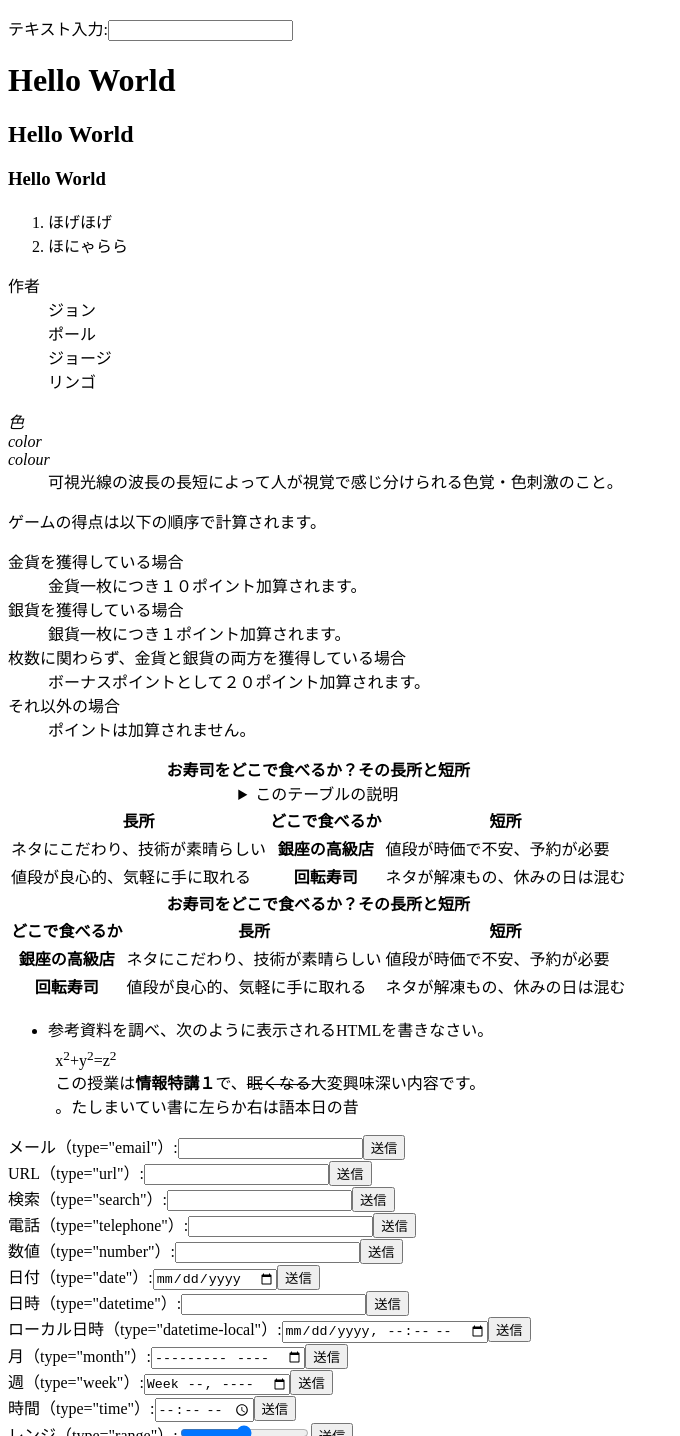
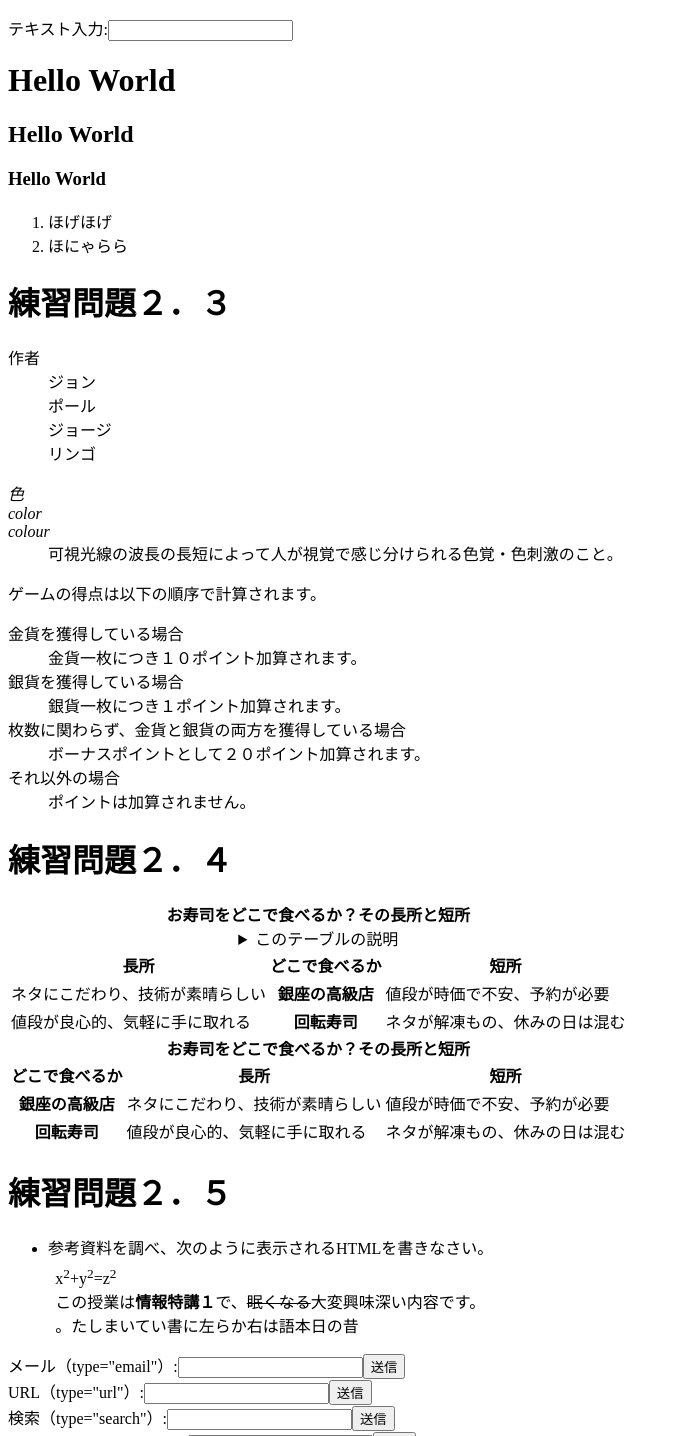
Before and after one commit to suiminbudoku/nemmui, a plain HTML site: page index.html in a window 1280 px wide. Shown: the top 1436 px of the page, without its empty margins (0-680 px from the left). Drawn offline with Linux system fonts and the light colour scheme.

Commit message:
０５２５

```diff
--- a/index.html
+++ b/index.html
@@ -14,6 +14,7 @@
       <li>ほげほげ</li>
       <li>ほにゃらら</li>
   </ol>
+  <h1>練習問題２．３</h1>
   <dl><dt>作者</dt>
     <dd>ジョン</dd>
     <dd>ポール</dd>
@@ -37,6 +38,7 @@
     <dt>それ以外の場合</dt>
     <dd>ポイントは加算されません。</dd>
  </dl>
+ <h1>練習問題２．４</h1>
  <table>
     <caption>
         <strong>お寿司をどこで食べるか？その長所と短所</strong>
@@ -89,6 +91,7 @@
         </tr>
     </tbody>
  </table>
+ <h1>練習問題２．５</h1>
  <ul>
     <li>参考資料を調べ、次のように表示されるHTMLを書きなさい。
         <p style="margin:1ex">x<sup>2</sup>+y<sup>2</sup>=z<sup>2</sup>
```
